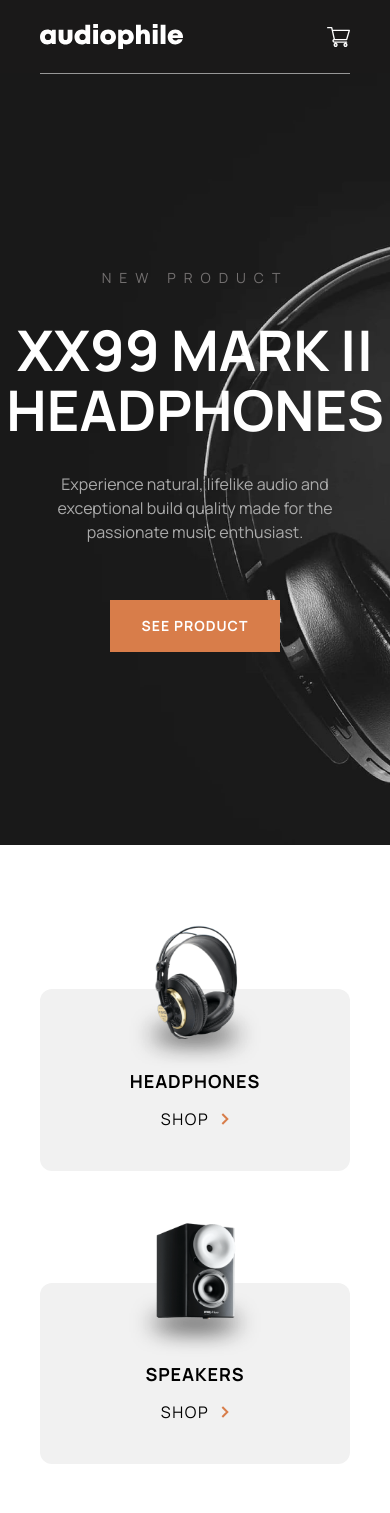
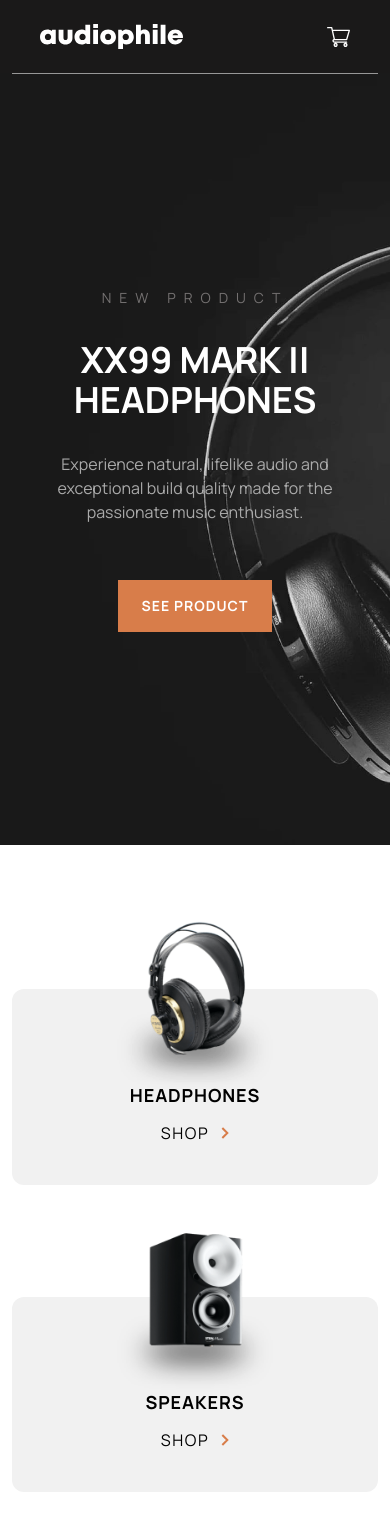
Before and after one commit to ArturDBW/audiophileShop, a React (Vite) app: page / in a window 390 px wide. Shown: the top 1513 px of the page. Built offline with nearby package versions, Linux system fonts and the light colour scheme.

Commit message:
add new responsive style to Home.jsx

```diff
--- a/src/components/AboutUs.jsx
+++ b/src/components/AboutUs.jsx
@@ -1,6 +1,8 @@
+import aboutUsImage from "../../src/assets/shared/mobile/image-best-gear.jpg";
+
 export const AboutUs = () => {
   return (
-    <section className="mx-auto my-36 flex max-w-[1440px] gap-10 px-10 max-lg:my-24 max-md:my-16 max-md:flex-col">
+    <section className="mx-auto my-36 flex max-w-[1440px] gap-10 px-10 max-lg:my-24 max-md:my-16 max-md:flex-col max-sm:px-3">
       <div className="mb-10 flex flex-1 flex-col justify-center max-md:flex-col-reverse">
         <div className="max-md:text-center">
           <h2 className="mb-10 text-4xl font-bold uppercase max-lg:mb-8 max-lg:text-3xl">
@@ -22,7 +24,7 @@ export const AboutUs = () => {
       <div className=" flex-1">
         <img
           className=" rounded-xl max-md:w-full"
-          src="../../src/assets/shared/mobile/image-best-gear.jpg"
+          src={aboutUsImage}
           alt="men with headphones"
         />
       </div>
--- a/src/components/Footer.jsx
+++ b/src/components/Footer.jsx
@@ -7,7 +7,7 @@ import { Instagram } from "../svg/Instagram";
 export const Footer = () => {
   return (
     <footer className=" bg-[#1a1919]">
-      <div className="mx-auto max-w-[1440px] px-10 py-12">
+      <div className="mx-auto max-w-[1440px] px-10 py-12 max-sm:px-3">
         <div className="flex justify-between max-md:flex-col max-md:space-y-10">
           <Logo styleClass="max-sm:mx-auto" />
           <Navigation
@@ -18,7 +18,7 @@ export const Footer = () => {
         </div>
         <div className="mt-10 flex max-sm:flex-col max-sm:space-y-10">
           <div className="flex-1">
-            <p className="font-[15px] text-[#979797]">
+            <p className="font-[15px] text-[#979797] max-sm:text-center">
               Audiophile is an all in one stop to fulfill your audio needs.
               We`re a small team of music lovers and sound specialists who are
               devoted to helping you get the most out of personal audio. Come
--- a/src/components/Header.jsx
+++ b/src/components/Header.jsx
@@ -19,6 +19,6 @@ export const Header = ({ openModalCart, setOpenModalCart }) => {
 };
 
 Header.propTypes = {
-  openModalCart: PropTypes.bool.isRequired,
-  setOpenModalCart: PropTypes.func.isRequired,
+  openModalCart: PropTypes.bool,
+  setOpenModalCart: PropTypes.func,
 };
--- a/src/components/Hero.jsx
+++ b/src/components/Hero.jsx
@@ -2,14 +2,14 @@ import { LinkButton } from "../elements/LinkButton";
 
 export const Hero = () => {
   return (
-    <section className="h-[calc(100vh-72px)] bg-hero bg-cover bg-center px-10">
+    <section className="h-[calc(100vh-72px)] bg-hero bg-cover bg-center px-10 max-md:px-3">
       <div className="mx-auto h-full max-w-[1440px] border-t border-[#979797]">
         <div className="flex h-full max-w-lg flex-col items-start justify-center max-lg:mx-auto max-lg:items-center max-lg:text-center">
           <h4 className="text-sm tracking-[8px] text-[#747171]">NEW PRODUCT</h4>
-          <h1 className="mt-8 text-[56px] font-bold leading-[60px] text-white">
+          <h1 className="mt-8 text-6xl font-bold text-white max-sm:px-6 max-sm:text-4xl">
             XX99 MARK || HEADPHONES
           </h1>
-          <p className="mb-14 mt-8 text-[#aaaaaa]">
+          <p className="mb-14 mt-8 text-[#aaaaaa] max-sm:px-4">
             Experience natural, lifelike audio and exceptional build quality
             made for the passionate music enthusiast.
           </p>
--- a/src/components/HomePhotoBanner.jsx
+++ b/src/components/HomePhotoBanner.jsx
@@ -6,7 +6,7 @@ import { LinkButton } from "../elements/LinkButton";
 
 export const HomePhotoBanner = () => {
   return (
-    <section className="mx-auto grid  max-w-[1440px] grid-cols-2 gap-10 px-10 text-white">
+    <section className="mx-auto grid  max-w-[1440px] grid-cols-2 gap-10 px-10 text-white max-sm:px-3">
       <div className=" max-lg: max-lg: col-span-full flex items-center  justify-around overflow-hidden rounded-xl bg-[#D87D4A] pt-20 max-lg:flex-col max-lg:p-6">
         <img
           className=" mb-[-15px] w-[30%] max-lg:mb-12"
@@ -40,7 +40,7 @@ export const HomePhotoBanner = () => {
             alt="ZX7 Speaker"
           />
         </picture>
-        <div className="absolute left-[64px] top-[30%] text-black max-sm:left-[36px]">
+        <div className="absolute left-[64px] top-[30%] text-black max-sm:left-[36px] max-sm:top-[20%]">
           <h2 className="mb-10 text-3xl font-bold max-sm:text-2xl">
             ZX7 SPEAKER
           </h2>
@@ -59,9 +59,11 @@ export const HomePhotoBanner = () => {
           alt="YX1 Earphones"
         />
       </div>
-      <div className=" rounded-xl bg-[#F1F1F1] text-black max-md:col-span-full max-md:py-10">
+      <div className=" rounded-xl bg-[#F1F1F1] text-black max-md:col-span-full max-md:py-10 max-sm:py-2">
         <div className="flex h-full flex-col items-start justify-center p-16 max-lg:px-10 max-lg:py-4">
-          <h2 className="mb-10 text-[32px] font-bold">YX1 EARPHONES</h2>
+          <h2 className="mb-10 text-[32px] font-bold max-sm:text-2xl">
+            YX1 EARPHONES
+          </h2>
           <LinkButton
             to={"/products/yx1-earphones"}
             backgroundStyleClass={`hover:bg-[#000] hover:text-white text-black bg-transparent border border-black`}
--- a/src/components/Navigation.jsx
+++ b/src/components/Navigation.jsx
@@ -27,6 +27,6 @@ export const Navigation = ({ styleClassHidden, styleClassFlex }) => {
 };
 
 Navigation.propTypes = {
-  styleClassHidden: PropTypes.string.isRequired,
-  styleClassFlex: PropTypes.string.isRequired,
+  styleClassHidden: PropTypes.string,
+  styleClassFlex: PropTypes.string,
 };
--- a/src/components/ProductsCategory.jsx
+++ b/src/components/ProductsCategory.jsx
@@ -35,7 +35,7 @@ ProductCategory.propTypes = {
 
 export const ProductsCategory = () => {
   return (
-    <section className="mx-auto mb-40 mt-72 flex max-w-[1440px] justify-between gap-10 px-10 max-xl:mt-32 max-lg:mt-12 max-lg:gap-4 max-sm:flex-col">
+    <section className="mx-auto mb-40 mt-72 flex max-w-[1440px] justify-between gap-10 px-10 max-xl:mt-32 max-lg:mt-12 max-lg:gap-4 max-sm:mb-24 max-sm:flex-col max-sm:px-3">
       <ProductCategory category={"headphones"} />
       <ProductCategory category={"speakers"} />
       <ProductCategory category={"earphones"} />
--- a/src/elements/LinkButton.jsx
+++ b/src/elements/LinkButton.jsx
@@ -12,7 +12,7 @@ export const LinkButton = ({
     <Link
       to={to}
       onClick={onClick}
-      className={`px-8 py-4 text-sm font-bold uppercase tracking-[1px] transition-all ${strechStyleClass} ${backgroundStyleClass}`}
+      className={`px-8 py-4 text-sm font-bold uppercase tracking-[1px] transition-all max-[400px]:px-6 ${strechStyleClass} ${backgroundStyleClass}`}
     >
       {children}
     </Link>
--- a/src/svg/Logo.jsx
+++ b/src/svg/Logo.jsx
@@ -16,5 +16,5 @@ export const Logo = ({ styleClass }) => {
 };
 
 Logo.propTypes = {
-  styleClass: PropTypes.string.isRequired,
+  styleClass: PropTypes.string,
 };
```
